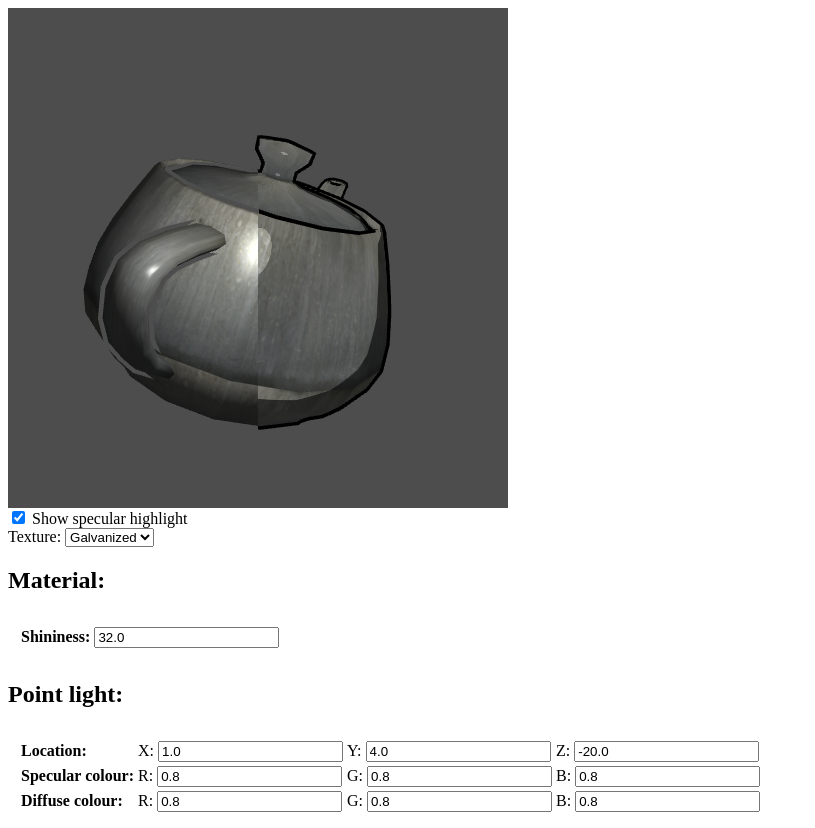
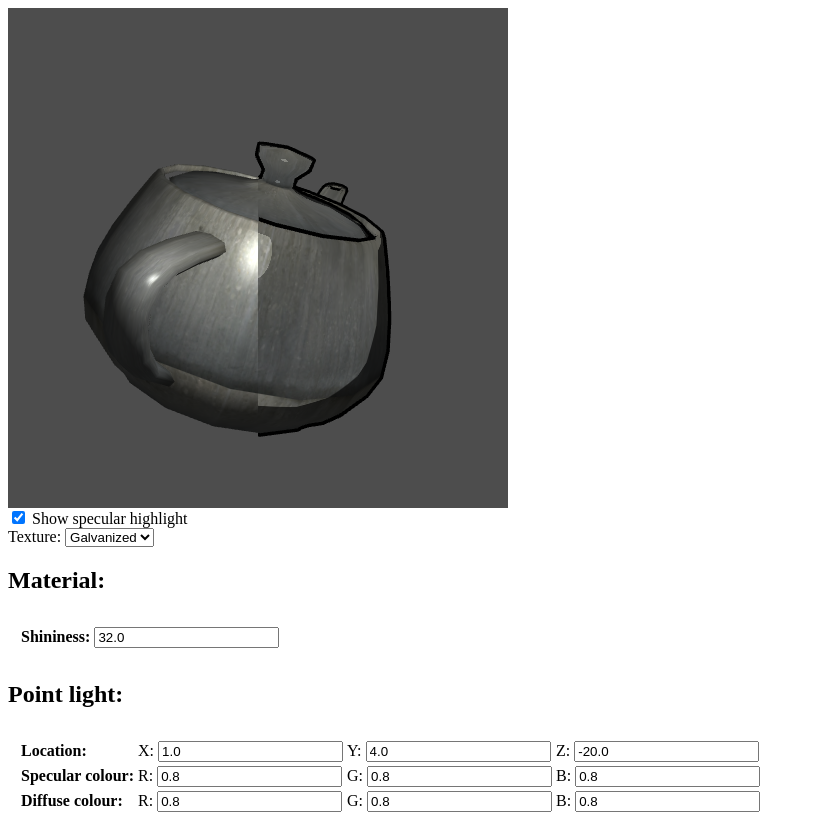
Before and after one commit to a-roy/toon-phong, a plain HTML site: page lesson14.html in a window 1280 px wide. Shown: the top 828 px of the page, without its empty margins (0-815 px from the left). Drawn offline with Linux system fonts and the light colour scheme.

Commit message:
Made some improvements

```diff
--- a/lesson14.html
+++ b/lesson14.html
@@ -45,7 +45,7 @@
 
         float diffuseLightWeighting = max(dot(normal, lightDirection), 0.0);
 		if (vPosition.x > 0.0) {
-            diffuseLightWeighting = 0.1 + 0.5 * smoothstep(.14,.16,diffuseLightWeighting);
+            diffuseLightWeighting = 0.5 * smoothstep(.14,.16,diffuseLightWeighting);
             specularLightWeighting = 0.4 * smoothstep(.29,.31,specularLightWeighting);
         }
         lightWeighting = uAmbientColor
@@ -199,17 +199,6 @@
             alert("Could not initialise shaders");
         }
 
-        // outline shader
-        gl.useProgram(shaderProgram_o);
-
-        shaderProgram_o.vertexPositionAttribute = gl.getAttribLocation(shaderProgram_o, "aVertexPosition");
-        gl.enableVertexAttribArray(shaderProgram_o.vertexPositionAttribute);
-        shaderProgram_o.vertexNormalAttribute = gl.getAttribLocation(shaderProgram_o, "aVertexNormal");
-        gl.enableVertexAttribArray(shaderProgram_o.vertexNormalAttribute);
-        shaderProgram_o.pMatrixUniform = gl.getUniformLocation(shaderProgram_o, "uPMatrix");
-        shaderProgram_o.mvMatrixUniform = gl.getUniformLocation(shaderProgram_o, "uMVMatrix");
-        shaderProgram_o.nMatrixUniform = gl.getUniformLocation(shaderProgram_o, "uNMatrix");
-
         // main shader
         gl.useProgram(shaderProgram);
 
@@ -233,6 +222,17 @@
         shaderProgram.pointLightingLocationUniform = gl.getUniformLocation(shaderProgram, "uPointLightingLocation");
         shaderProgram.pointLightingSpecularColorUniform = gl.getUniformLocation(shaderProgram, "uPointLightingSpecularColor");
         shaderProgram.pointLightingDiffuseColorUniform = gl.getUniformLocation(shaderProgram, "uPointLightingDiffuseColor");
+
+        // outline shader
+        gl.useProgram(shaderProgram_o);
+
+        shaderProgram_o.vertexPositionAttribute = gl.getAttribLocation(shaderProgram_o, "aVertexPosition");
+        gl.enableVertexAttribArray(shaderProgram_o.vertexPositionAttribute);
+        shaderProgram_o.vertexNormalAttribute = gl.getAttribLocation(shaderProgram_o, "aVertexNormal");
+        gl.enableVertexAttribArray(shaderProgram_o.vertexNormalAttribute);
+        shaderProgram_o.pMatrixUniform = gl.getUniformLocation(shaderProgram_o, "uPMatrix");
+        shaderProgram_o.mvMatrixUniform = gl.getUniformLocation(shaderProgram_o, "uMVMatrix");
+        shaderProgram_o.nMatrixUniform = gl.getUniformLocation(shaderProgram_o, "uNMatrix");
     }
 
 
@@ -299,6 +299,62 @@
         return degrees * Math.PI / 180;
     }
 
+    var currentlyPressedKeys = {};
+
+    function handleKeyDown(event) {
+        currentlyPressedKeys[event.keyCode] = true;
+    }
+
+
+    function handleKeyUp(event) {
+        currentlyPressedKeys[event.keyCode] = false;
+    }
+
+
+    var pitch = 0;
+    var pitchRate = 0;
+
+    var yaw = 0;
+    var yawRate = 0;
+
+    var xPos = 0;
+    var yPos = 0.4;
+    var zPos = 0;
+
+    var speed = 0;
+
+    function handleKeys() {
+        if (currentlyPressedKeys[38]) {
+            // Page Up
+            pitchRate = 0.1;
+        } else if (currentlyPressedKeys[40]) {
+            // Page Down
+            pitchRate = -0.1;
+        } else {
+            pitchRate = 0;
+        }
+
+        if (currentlyPressedKeys[65]) {
+            // Left cursor key or A
+            yawRate = 0.1;
+        } else if (currentlyPressedKeys[68]) {
+            // Right cursor key or D
+            yawRate = -0.1;
+        } else {
+            yawRate = 0;
+        }
+
+        if (currentlyPressedKeys[87]) {
+            // Up cursor key or W
+            speed = 0.003;
+        } else if (currentlyPressedKeys[83]) {
+            // Down cursor key
+            speed = -0.003;
+        } else {
+            speed = 0;
+        }
+
+    }
 
     var teapotVertexPositionBuffer;
     var teapotVertexNormalBuffer;
@@ -349,40 +405,7 @@
     var teapotAngle = 180;
 
 
-    function drawScene() {
-        gl.viewport(0, 0, gl.viewportWidth, gl.viewportHeight);
-        gl.clear(gl.COLOR_BUFFER_BIT | gl.DEPTH_BUFFER_BIT);
-
-        if (teapotVertexPositionBuffer == null || teapotVertexNormalBuffer == null || teapotVertexTextureCoordBuffer == null || teapotVertexIndexBuffer == null) {
-            return;
-        }
-
-        mat4.perspective(45, gl.viewportWidth / gl.viewportHeight, 0.1, 100.0, pMatrix);
-        mat4.identity(mvMatrix);
-
-        mat4.translate(mvMatrix, [0, 0, -40]);
-        mat4.rotate(mvMatrix, degToRad(23.4), [1, 0, -1]);
-        mat4.rotate(mvMatrix, degToRad(teapotAngle), [0, 1, 0]);
-
-        gl.useProgram(shaderProgram_o);
-        gl.bindBuffer(gl.ARRAY_BUFFER, teapotVertexPositionBuffer);
-        gl.vertexAttribPointer(shaderProgram_o.vertexPositionAttribute, teapotVertexPositionBuffer.itemSize, gl.FLOAT, false, 0, 0);
-
-        gl.bindBuffer(gl.ARRAY_BUFFER, teapotVertexNormalBuffer);
-        gl.vertexAttribPointer(shaderProgram_o.vertexNormalAttribute, teapotVertexNormalBuffer.itemSize, gl.FLOAT, false, 0, 0);
-
-        gl.bindBuffer(gl.ELEMENT_ARRAY_BUFFER, teapotVertexIndexBuffer);
-        gl.uniformMatrix4fv(shaderProgram_o.pMatrixUniform, false, pMatrix);
-        gl.uniformMatrix4fv(shaderProgram_o.mvMatrixUniform, false, mvMatrix);
-
-        var normalMatrix = mat3.create();
-        mat4.toInverseMat3(mvMatrix, normalMatrix);
-        mat3.transpose(normalMatrix);
-        gl.uniformMatrix3fv(shaderProgram_o.nMatrixUniform, false, normalMatrix);
-
-        gl.cullFace(gl.FRONT);
-        gl.drawElements(gl.TRIANGLES, teapotVertexIndexBuffer.numItems, gl.UNSIGNED_SHORT, 0);
-
+    function drawFirstPass() {
         gl.useProgram(shaderProgram);
 
         var specularHighlights = document.getElementById("specular").checked;
@@ -419,12 +442,6 @@
         var texture = document.getElementById("texture").value;
         gl.uniform1i(shaderProgram.useTexturesUniform, texture != "none");
 
-        //mat4.identity(mvMatrix);
-
-        //mat4.translate(mvMatrix, [0, 0, -40]);
-        //mat4.rotate(mvMatrix, degToRad(23.4), [1, 0, -1]);
-        //mat4.rotate(mvMatrix, degToRad(teapotAngle), [0, 1, 0]);
-
         gl.activeTexture(gl.TEXTURE0);
         if (texture == "earth") {
             gl.bindTexture(gl.TEXTURE_2D, earthTexture);
@@ -450,6 +467,50 @@
         gl.drawElements(gl.TRIANGLES, teapotVertexIndexBuffer.numItems, gl.UNSIGNED_SHORT, 0);
     }
 
+    function drawOutlines() {
+        gl.useProgram(shaderProgram_o);
+        gl.bindBuffer(gl.ARRAY_BUFFER, teapotVertexPositionBuffer);
+        gl.vertexAttribPointer(shaderProgram_o.vertexPositionAttribute, teapotVertexPositionBuffer.itemSize, gl.FLOAT, false, 0, 0);
+
+        gl.bindBuffer(gl.ARRAY_BUFFER, teapotVertexNormalBuffer);
+        gl.vertexAttribPointer(shaderProgram_o.vertexNormalAttribute, teapotVertexNormalBuffer.itemSize, gl.FLOAT, false, 0, 0);
+
+        gl.bindBuffer(gl.ELEMENT_ARRAY_BUFFER, teapotVertexIndexBuffer);
+        gl.uniformMatrix4fv(shaderProgram_o.pMatrixUniform, false, pMatrix);
+        gl.uniformMatrix4fv(shaderProgram_o.mvMatrixUniform, false, mvMatrix);
+
+        var normalMatrix = mat3.create();
+        mat4.toInverseMat3(mvMatrix, normalMatrix);
+        mat3.transpose(normalMatrix);
+        gl.uniformMatrix3fv(shaderProgram_o.nMatrixUniform, false, normalMatrix);
+
+        gl.cullFace(gl.FRONT);
+        gl.drawElements(gl.TRIANGLES, teapotVertexIndexBuffer.numItems, gl.UNSIGNED_SHORT, 0);
+    }
+
+    function drawScene() {
+        gl.viewport(0, 0, gl.viewportWidth, gl.viewportHeight);
+        gl.clear(gl.COLOR_BUFFER_BIT | gl.DEPTH_BUFFER_BIT);
+
+        if (teapotVertexPositionBuffer == null || teapotVertexNormalBuffer == null || teapotVertexTextureCoordBuffer == null || teapotVertexIndexBuffer == null) {
+            return;
+        }
+
+        mat4.perspective(45, gl.viewportWidth / gl.viewportHeight, 0.1, 2000.0, pMatrix);
+        mat4.identity(mvMatrix);
+
+        mat4.rotate(mvMatrix, degToRad(-pitch), [1, 0, 0]);
+        mat4.rotate(mvMatrix, degToRad(-yaw), [0, 1, 0]);
+        mat4.translate(mvMatrix, [-xPos, -yPos, -zPos]);
+
+        mat4.translate(mvMatrix, [0, 0, -40]);
+        mat4.rotate(mvMatrix, degToRad(23.4), [1, 0, -1]);
+        mat4.rotate(mvMatrix, degToRad(teapotAngle), [0, 1, 0]);
+
+        drawFirstPass();
+        drawOutlines();
+    }
+
 
     var lastTime = 0;
 
@@ -459,6 +520,16 @@
             var elapsed = timeNow - lastTime;
 
             teapotAngle += 0.05 * elapsed;
+            if (speed != 0) {
+                xPos -= Math.sin(degToRad(yaw)) * speed * elapsed;
+                zPos -= Math.cos(degToRad(yaw)) * speed * elapsed;
+
+                joggingAngle += elapsed * 0.6; // 0.6 "fiddle factor" - makes it feel more realistic :-)
+                yPos = Math.sin(degToRad(joggingAngle)) / 20 + 0.4
+            }
+
+            yaw += yawRate * elapsed;
+            pitch += pitchRate * elapsed;
         }
         lastTime = timeNow;
     }
@@ -466,6 +537,7 @@
 
     function tick() {
         requestAnimFrame(tick);
+        handleKeys();
         drawScene();
         animate();
     }
@@ -484,6 +556,9 @@
         gl.depthFunc(gl.LESS);
         gl.enable(gl.BLEND);
         gl.blendFunc(gl.SRC_ALPHA, gl.ONE_MINUS_SRC_ALPHA);
+
+        document.onkeydown = handleKeyDown;
+        document.onkeyup = handleKeyUp;
 
         tick();
     }
```
